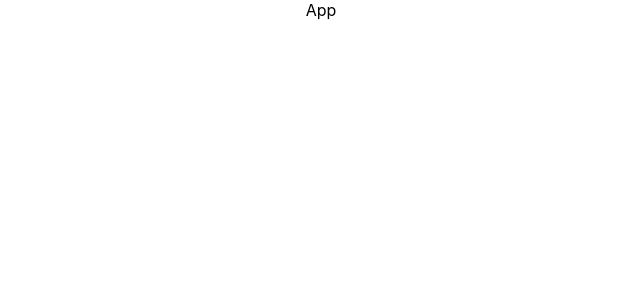
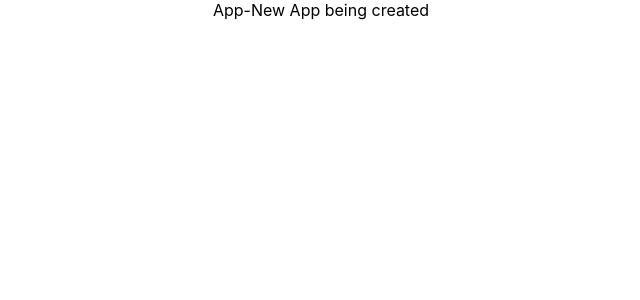
Before and after one commit to JohnQ1981/myComponentsAppReact, a React (Create React App) app in the folder mycomponents/: page / in a window 1280 px wide. Shown: the top 300 px of the page, without its empty margins (319-959 px from the left). Built offline with nearby package versions, Linux system fonts and the light colour scheme.

Commit message:
second commit

```diff
--- a/mycomponents/src/App.js
+++ b/mycomponents/src/App.js
@@ -3,7 +3,7 @@ import './App.css';
 function App() {
   return (
     <div className="App">
-      App
+      App-New App being created
     </div>
   );
 }
```
Also changed, not shown: 1 other file (tests, documents, lock files or other folders).
